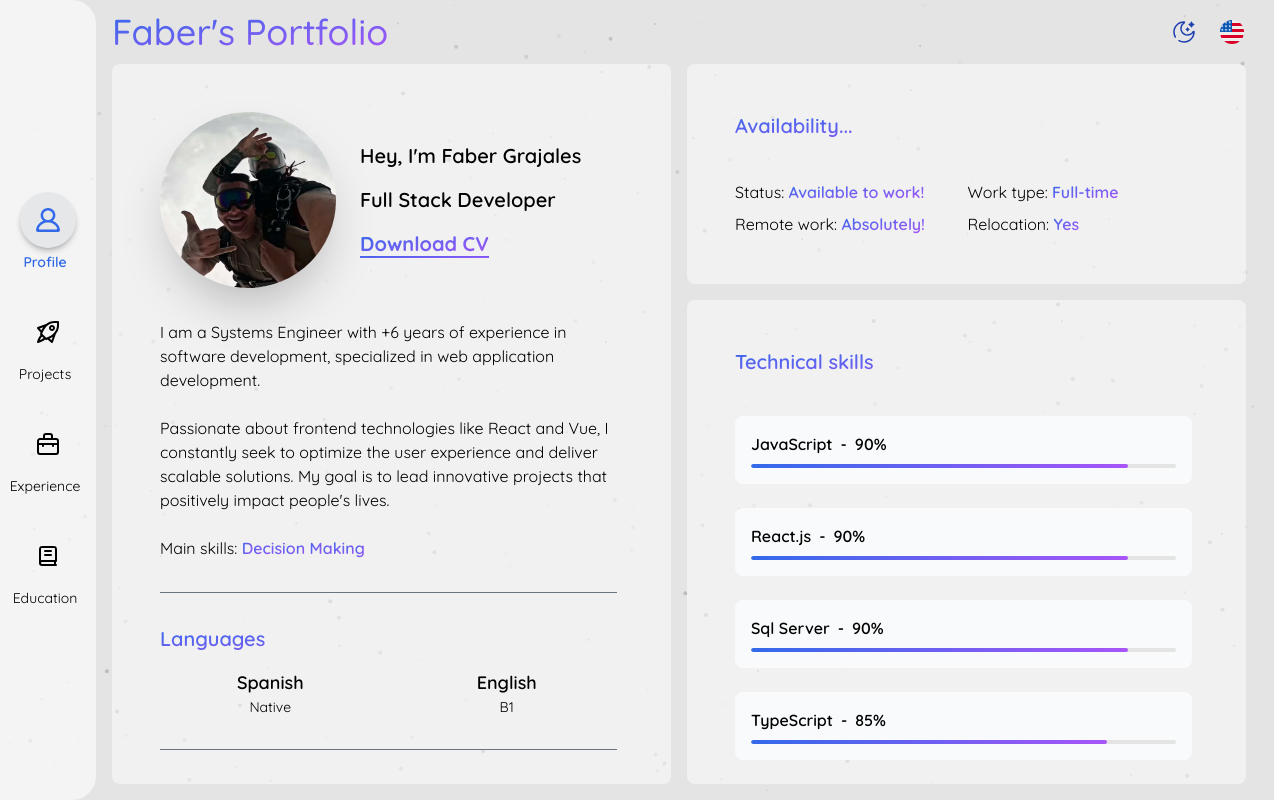
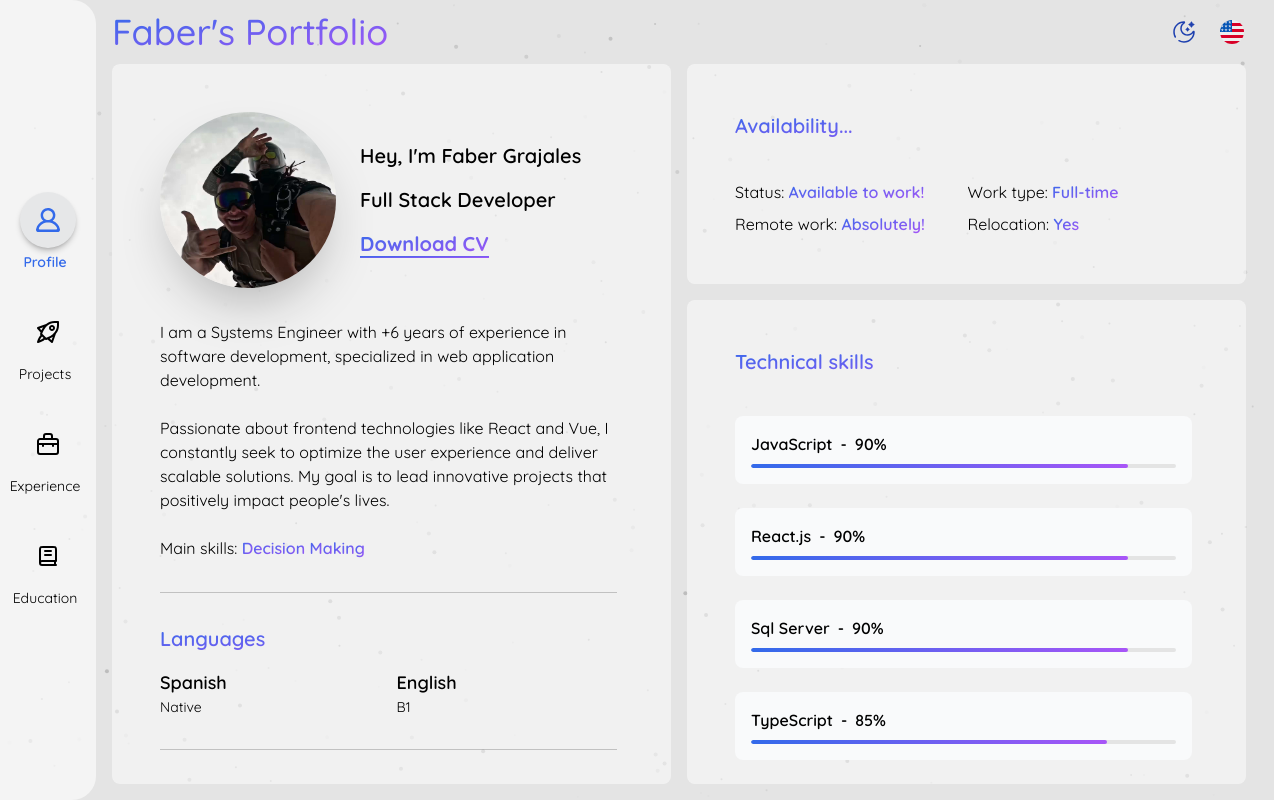
Before and after one commit to faber1999/portfolio_v2, a Vue app: page / in a window 1280 px wide. Built offline with nearby package versions, Linux system fonts and the light colour scheme; what @inspira-ui/plugins would draw is missing.

Commit message:
fix: Improve accessibility and styling in index.html and ProfileView.vue

```diff
--- a/index.html
+++ b/index.html
@@ -1,11 +1,14 @@
 <!doctype html>
-<html class="scroll-smooth">
+<html class="scroll-smooth" lang="en">
   <head>
     <meta charset="UTF-8" />
     <link rel="icon" href="/favicon.ico" />
     <meta name="viewport" content="width=device-width, initial-scale=1.0" />
     <meta name="description" content="Faber's Portfolio" />
-    <meta name="keywords" content="Faber, Portfolio, Portafolio de Faber, Faber Portfolio, Faber Grajales Portfolio, Portafolio de Faber Grajales" />
+    <meta
+      name="keywords"
+      content="Faber, Portfolio, Portafolio de Faber, Faber Portfolio, Faber Grajales Portfolio, Portafolio de Faber Grajales"
+    />
     <meta name="theme-color" content="black" />
     <title>Faber's Portfolio</title>
   </head>
--- a/src/views/profile/ProfileView.vue
+++ b/src/views/profile/ProfileView.vue
@@ -78,7 +78,7 @@ const whatsappTranslatedMsg = computed(() => {
             </span>
           </div>
 
-          <hr class="border-gray-500" />
+          <hr class="border-black/20 dark:border-white/15" />
 
           <div>
             <h2 class="title text-xl 2xl:text-2xl font-semibold mb-4">
@@ -87,7 +87,7 @@ const whatsappTranslatedMsg = computed(() => {
 
             <!-- Added grid for languages -->
             <div class="grid grid-cols-2 gap-4">
-              <div class="flex flex-col items-center">
+              <div class="flex flex-col">
                 <span class="text-lg font-semibold dark:text-white">
                   {{ $t('profile.spanish') }}
                 </span>
@@ -96,7 +96,7 @@ const whatsappTranslatedMsg = computed(() => {
                 </span>
               </div>
 
-              <div class="flex flex-col items-center">
+              <div class="flex flex-col">
                 <span class="text-lg font-semibold dark:text-white">
                   {{ $t('profile.english') }}
                 </span>
@@ -105,7 +105,7 @@ const whatsappTranslatedMsg = computed(() => {
             </div>
           </div>
 
-          <hr class="border-gray-500" />
+          <hr class="border-black/20 dark:border-white/15" />
 
           <div class="flex flex-col gap-8 2xl:text-xl">
             <div>
```
